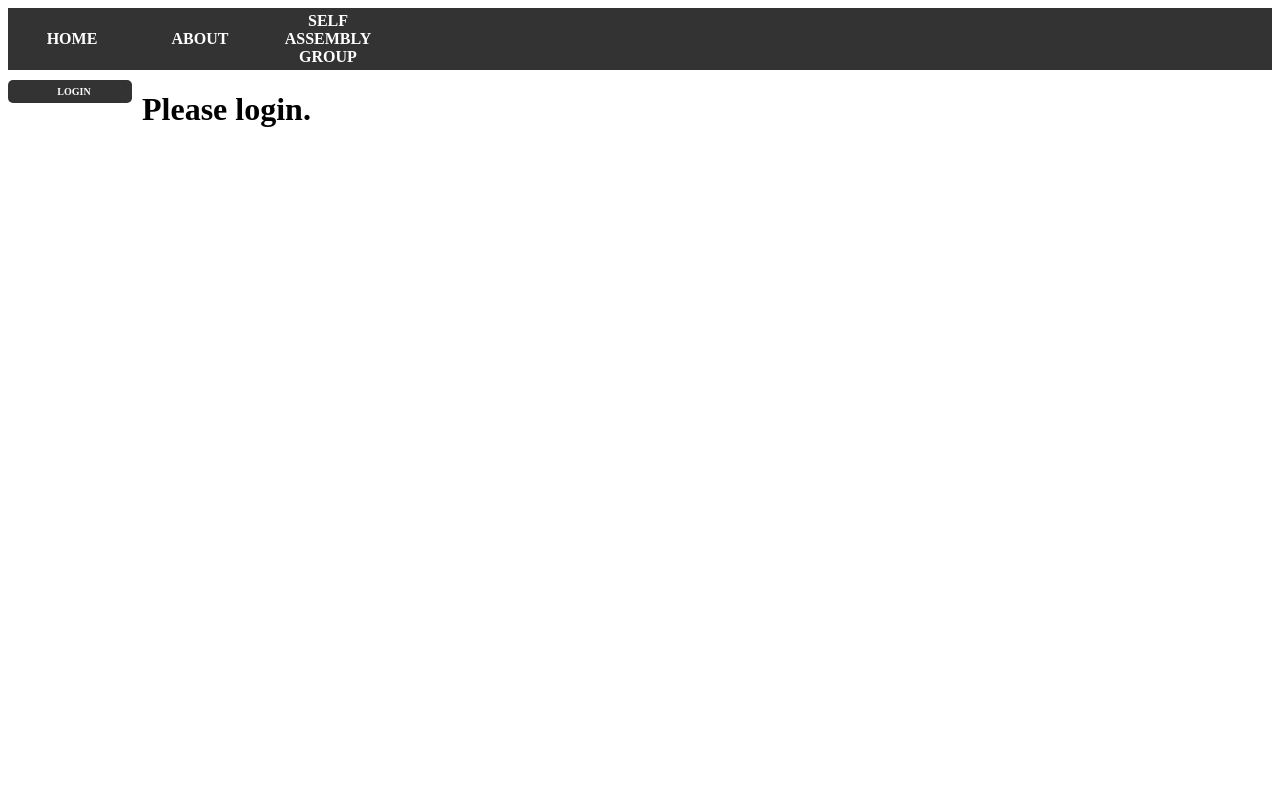
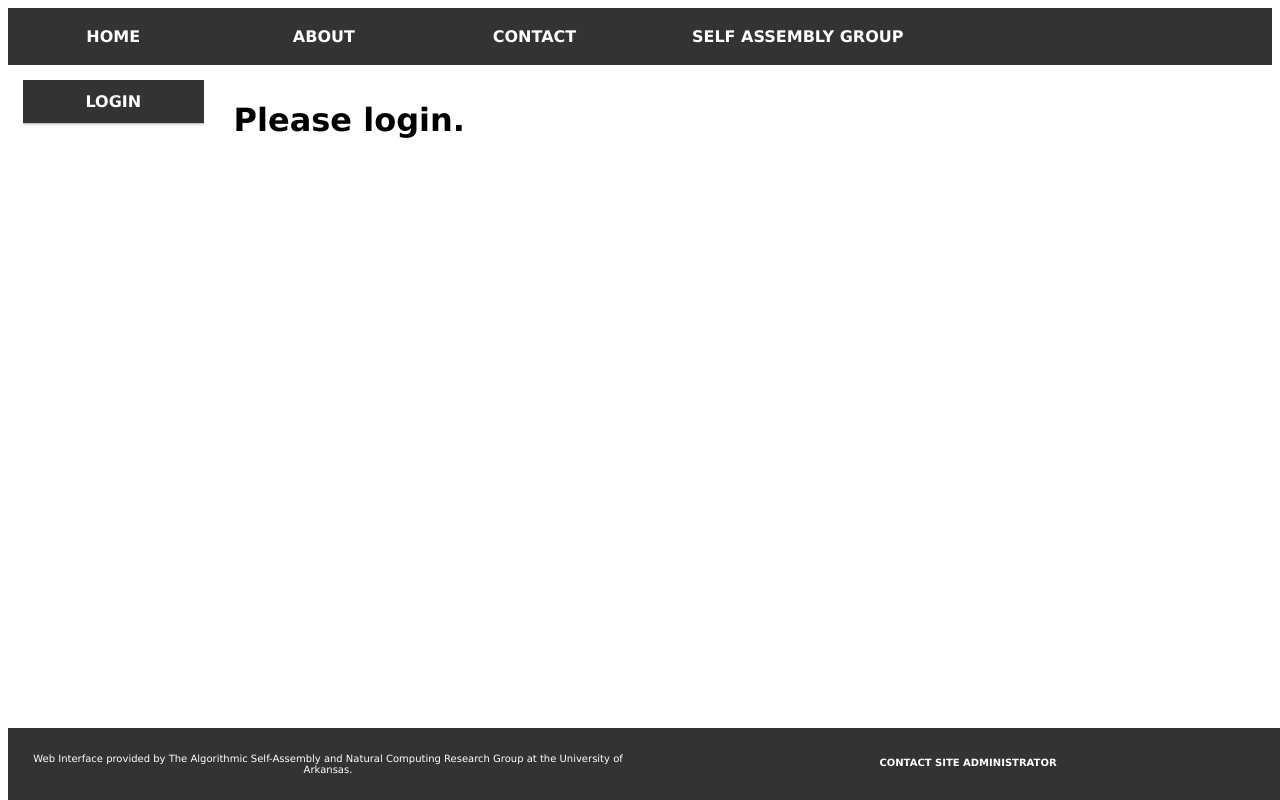
Before and after one commit to benwalcutt/ox_web_project, a Django app: page /ox_web/ in a window 1280 px wide. Run offline with Django 3.2, Linux system fonts and the light colour scheme.

Commit message:
cleaned up css

```diff
--- a/ox_web_project/ox_web/urls.py
+++ b/ox_web_project/ox_web/urls.py
@@ -6,4 +6,5 @@ urlpatterns = patterns('',
 	url(r'^about/$', views.about, name='about'),
 	url(r'^login/$', views.user_login, name='login'),
 	url(r'^logout/$', views.user_logout, name='logout'),
+	url(r'^contact/$', views.contact, name="contact"),
 )
--- a/ox_web_project/ox_web/views.py
+++ b/ox_web_project/ox_web/views.py
@@ -5,6 +5,9 @@ from django.contrib.auth.decorators import login_required
 from django.http import HttpResponse, HttpResponseRedirect
 
 # Create your views here.
+
+def contact(request):
+  return render(request, 'ox_web/contact.html', {})
 
 @login_required
 def user_logout(request):
--- a/ox_web_project/ox_web_project/settings.py
+++ b/ox_web_project/ox_web_project/settings.py
@@ -53,7 +53,7 @@ MIDDLEWARE_CLASSES = (
     'django.contrib.auth.middleware.SessionAuthenticationMiddleware',
     'django.contrib.messages.middleware.MessageMiddleware',
     'django.middleware.clickjacking.XFrameOptionsMiddleware',
-    'django.middleware.security.SecurityMiddleware',
+   # 'django.middleware.security.SecurityMiddleware',
 )
 
 ROOT_URLCONF = 'ox_web_project.urls'
--- a/ox_web_project/static/main.css
+++ b/ox_web_project/static/main.css
@@ -1,45 +1,75 @@
+* {
+	box-sizing: border-box;
+}
+
+.row:after {
+	content: "";
+	clear: both;
+	display: block;
+}
+
+[class*="col-"] {
+	float: left;
+	padding: 15px;
+}
+
+.col-1 {width: 8.33%;}
+.col-2 {width: 16.66%;}
+.col-3 {width: 25%;}
+.col-4 {width: 33.33%;}
+.col-5 {width: 41.66%;}
+.col-6 {width: 50%;}
+.col-7 {width: 58.33%;}
+.col-8 {width: 66.66%;}
+.col-9 {width: 75%;}
+.col-10 {width: 83.33%;}
+.col-11 {width: 91.66%;}
+.col-12 {width: 100%;}
+
+html {
+	font-family: "Lucida Sans", sans-serif;
+}
+
 .header {
 	background-color: #333333;
+	color: #ffffff;
+	padding: 15 px;
 }
 
-.left_bar {
+.footer {
 	background-color: #333333;
-	width: 120px;
-	border-radius: 5px;
-	float: left;
-	padding: 2px;
-	margin-top: 10px;
-	margin-right: 10px;
+	color: #ffffff;
+	text-align: center;
+	margin: 0px;
+	padding: 0px;
+	position: fixed;
+	bottom: 0;
 }
 
-.main_body {
-	margin: 10px 10px 10px 10px;
-}
-
-a.left_list {
-	float: left;
-	font-weight: bold;
-	font-size: 10px;
-	text-align: center;
-}
-
-ul {
+.header ul {
 	list-style-type: none;
 	margin: 0;
 	padding: 0;
-	overflow: hidden;
 }
 
-li {
-	float: left;
+.menu ul {
+	list-style-type: none;
+	margin: 0;
+	padding: 0;
+}
+
+.menu li {
+	padding: 8px;
+	margin-bottom: 7px;
+	background-color: #333333;
+	color: #ffffff;
+	box-shadow: 0 1px 3px rgba(0,0,0,0.12), 0 1px 2px rgba(0,0,0,0.24);
 }
 
 a:link, a:visited {
 	display: block;
-	width: 120px;
 	font-weight: bold;
-	color: #FFFFFF;
-	background-color: #333333;
+	color: #ffffff;
 	text-align: center;
 	padding: 4px;
 	text-decoration: none;
@@ -49,3 +79,7 @@ a:link, a:visited {
 a:hover, a:active {
 	background-color: #7A991A;
 }
+
+ul {
+	overflow: hidden;
+}
--- a/ox_web_project/templates/base.html
+++ b/ox_web_project/templates/base.html
@@ -12,13 +12,14 @@
 <body>
   <div class="header">
     <ul>
-      <li><a href="/ox_web/"><br />Home</a></li>
-      <li><a href="https://dna.physics.ox.ac.uk"><br />About</a></li>
-      <li><a href="self-assembly.net">Self Assembly Group</a></li>
+      <li class="col-2"><a href="/ox_web/">Home</a></li>
+      <li class="col-2"><a href="https://dna.physics.ox.ac.uk">About</a></li>
+      <li class="col-2"><a href="/ox_web/contact/">Contact</a></li>
+      <li class="col-3"><a href="self-assembly.net">Self Assembly Group</a></li>
     </ul>
   </div>
 
-  <div class="left_bar">
+  <div class="col-2 menu">
     <ul>
       {% if user.is_authenticated %}
       <li><a href="/ox_web/logout/" class="left_list">Logout</a></li>
@@ -27,11 +28,20 @@
       {% endif %}
     </ul>
   </div>
-  <div class="main_body">
+  <div class="col-9 main">
   {% block body_block %}
 
   {% endblock %}
   </div>
+
+  <div class="col-12 footer">
+    <div class="col-6">
+      <p style="font-size: 10px">Web Interface provided by The Algorithmic Self-Assembly and Natural Computing Research Group at the University of Arkansas.</p>
+    </div>
+    <div class="col-6">
+      <p style="font-size: 10px"><a href="mailto:bewalcut@email.uark.edu">Contact site administrator</a></p>
+    </div>
+  </div>
 </body>
 
 </html>
--- a/ox_web_project/templates/ox_web/index.html
+++ b/ox_web_project/templates/ox_web/index.html
@@ -6,8 +6,9 @@
 
 {% block body_block %}
   {% if user.is_authenticated %}
-    <h1>Hello {{user.username}}</h1>
+    <h1 style="text-transform: capitalize;">Hello {{user.username}}</h1>
   {% else %}
     <h1>Please login.</h1>
   {% endif %}
+
 {% endblock %}
```
Also changed, not shown: ox_web_project/templates/ox_web/contact.html (added, +34 -0 lines), ox_web_project/ox_web_project/db.sqlite3, 12 other files.
